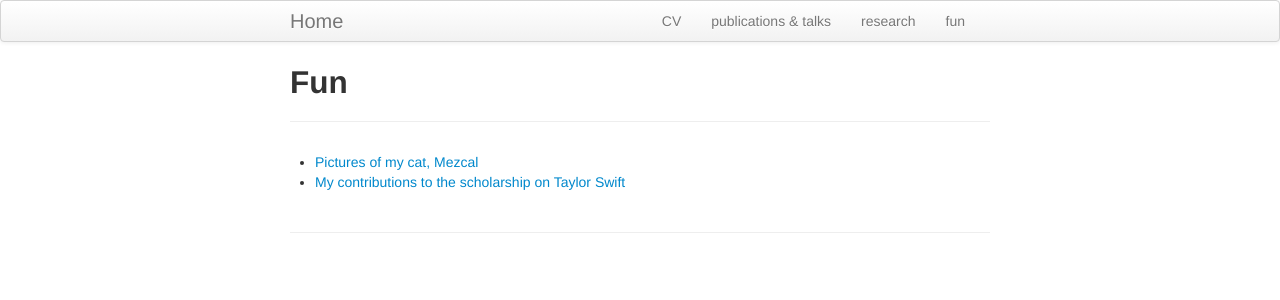
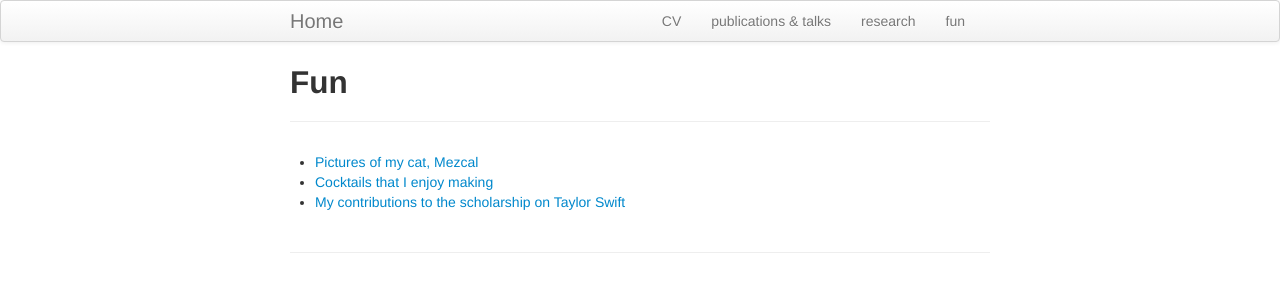
Before and after one commit to gsagostini/gsagostini.github.io, a Jekyll site: the page built from pages/fun.md, in a window 1280 px wide. Shown: the top 300 px of the page. Built offline with Jekyll 4.4.1, drawn with Linux system fonts in a browser that asks for light colours.

Commit message:
Update fun.md

```diff
--- a/pages/fun.md
+++ b/pages/fun.md
@@ -5,5 +5,5 @@ description: Come see what I do for fun!
 ---
 
 - [Pictures of my cat, Mezcal](cat.html)
-<!--- - [Cocktails that I enjoy making](cocktails.html)--->
+- [Cocktails that I enjoy making](cocktails.html)
 - [My contributions to the scholarship on Taylor Swift](taylor_swift.html)
```
